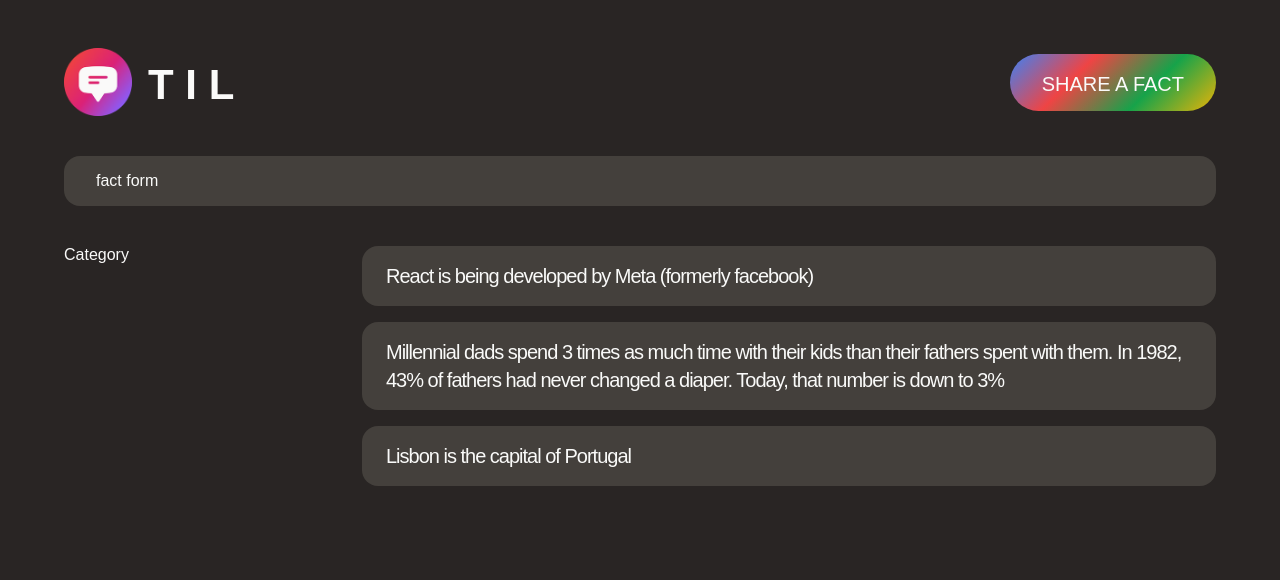
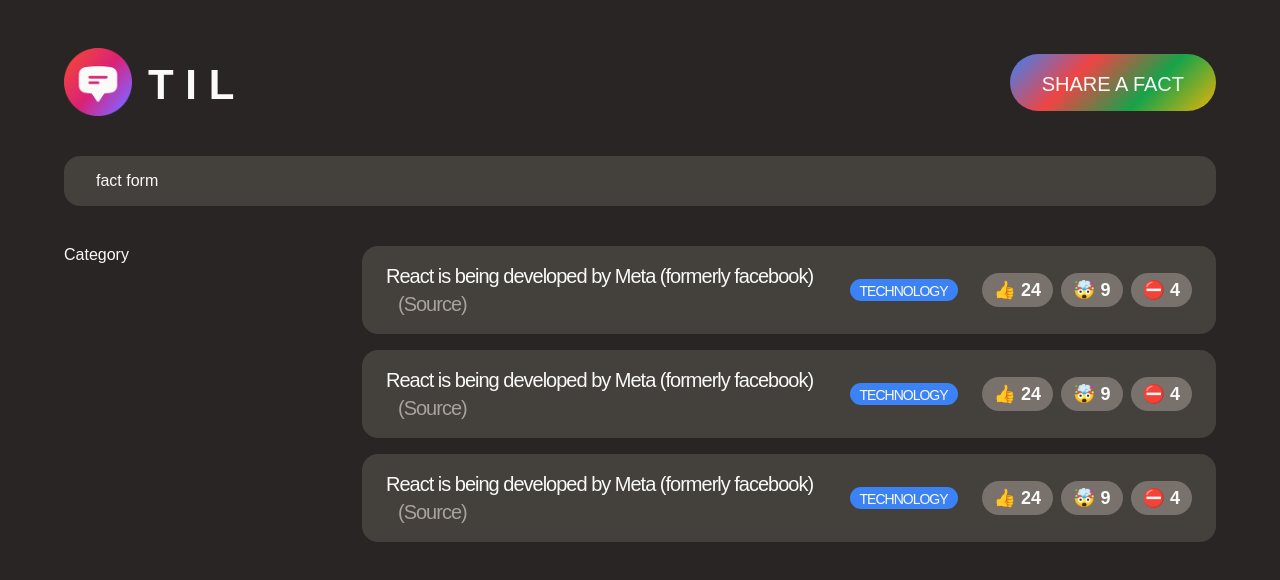
Before and after one commit to irabruce10/TIL, a React (Create React App) app in the folder TIL/til/: page / in a window 1280 px wide. Shown: the top 580 px of the page. Built offline with nearby package versions, Linux system fonts and the light colour scheme; a web font is replaced by a local one.

Commit message:
adding react js

```diff
--- a/TIL/til/src/App.js
+++ b/TIL/til/src/App.js
@@ -84,7 +84,26 @@ function FactList() {
     <section>
       <ul className="facts-list">
         {facts.map((fact) => (
-          <li key={fact.id} className='fact'>{fact.text}</li>
+          <li className="fact">
+            <p>
+              React is being developed by Meta (formerly facebook)
+              <a
+                className="source"
+                href="https://opensource.fb.com/"
+                target="_blank">
+
+                (Source)
+              </a>
+            </p>
+            <span className="tag" style={{ backgroundColor: "#3b82f6" }}>
+              technology
+            </span>
+            <div className="vote-buttons">
+              <button>👍 24</button>
+              <button>🤯 9</button>
+              <button>⛔️ 4</button>
+            </div>
+          </li>
         ))}
       </ul>
     </section>
```
